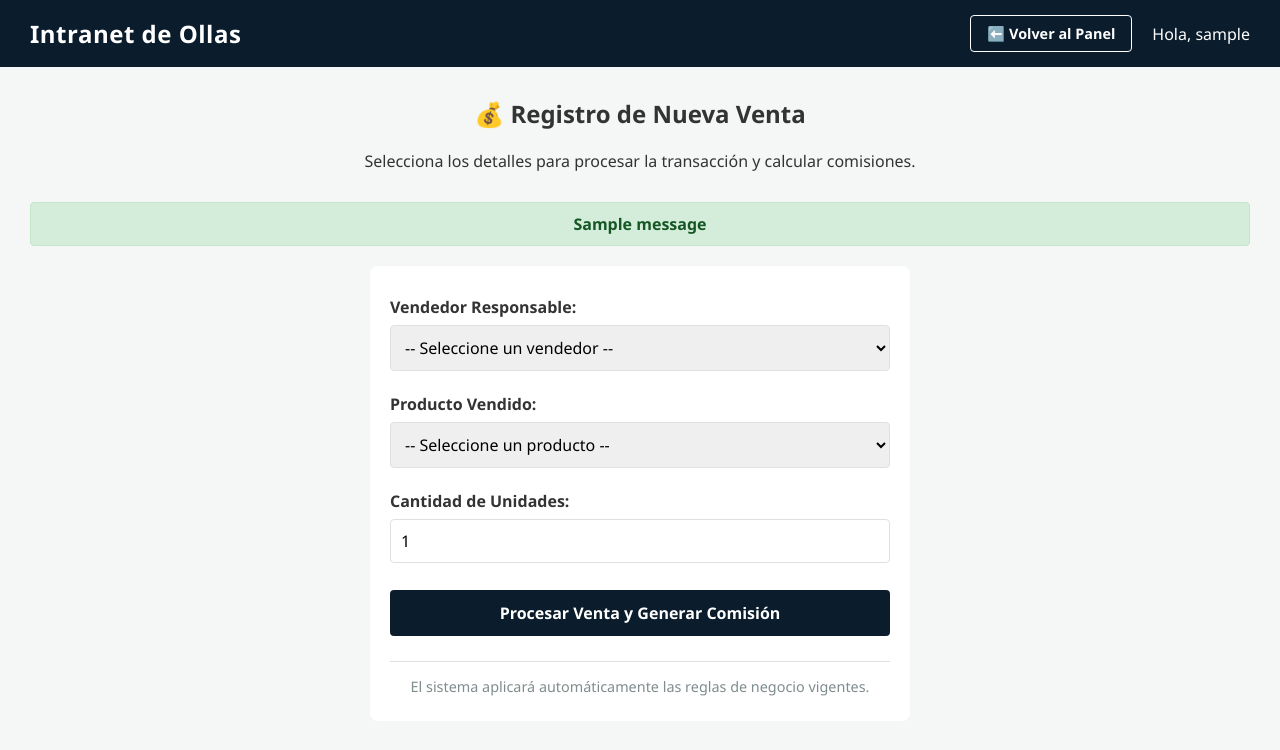
After one commit to RicardoHerrera2004/ProyectoWebColaboradores, a Django app: page /registrar-venta/ in a window 1280 px wide. The commit adds this page. Shown: the top 750 px of the page. Run offline with Django 5.2, Linux system fonts and the light colour scheme; a user stored in the database is signed in; tables that the repository leaves empty hold one stand-in row (values such as "Sample post"); one stand-in notice (Sample message) is shown.

Commit message:
Render y MiniCore de prueba

```diff
--- a/colaboradores/admin.py
+++ b/colaboradores/admin.py
@@ -1,5 +1,9 @@
 from django.contrib import admin
-from .models import Producto
+from .models import Producto, Vendedor, Venta, ComisionCalculada, ReglaNegocio
 
 # Clases Registradas
 admin.site.register(Producto)
+admin.site.register(Vendedor)
+admin.site.register(Venta)
+admin.site.register(ComisionCalculada)
+admin.site.register(ReglaNegocio)
--- a/colaboradores/models.py
+++ b/colaboradores/models.py
@@ -1,6 +1,7 @@
 from django.db import models
 from django.contrib.auth.models import User
-from django.contrib.auth.hashers import make_password
+from decimal import Decimal
+from django.core.validators import MinValueValidator
 
 #Modelo: Producto
 class Producto(models.Model):
@@ -18,3 +19,100 @@ class UsuarioVIP(models.Model):
 
     def __str__(self):
         return self.username
+
+#Modelo: Vendedor
+class Vendedor(models.Model):
+    user = models.OneToOneField(User, on_delete=models.CASCADE)
+    nombre_completo = models.CharField(max_length=100)
+    email = models.EmailField(unique=True)
+    fecha_registro = models.DateTimeField(auto_now_add=True)
+
+    class Meta:
+        verbose_name = 'Vendedor'
+        verbose_name_plural = 'Vendedores'
+        ordering = ['nombre_completo']
+
+    def __str__(self):
+        return self.nombre_completo
+
+#Modelo: Regla del negocio
+class ReglaNegocio(models.Model):
+    porcentaje = models.DecimalField(
+        max_digits=5,
+        decimal_places=2,
+        validators=[
+            MinValueValidator(Decimal('0.01'))],
+        help_text="Porcentaje de descuento aplicado a las ventas (ej: 10.00 para el 10%)"
+    )
+
+    monto_minimo = models.DecimalField(
+        max_digits=10,
+        decimal_places=2,
+        validators=[
+            MinValueValidator(Decimal('0.01'))],
+        help_text="Monto mínimo de venta para aplicar el descuento"
+    )
+
+    fecha_creacion = models.DateTimeField(auto_now_add=True)
+    activa = models.BooleanField(default=True)
+
+    class Meta:
+        verbose_name = 'Regla de Negocio'
+        verbose_name_plural = 'Reglas de Negocio'
+        ordering = ['monto_minimo']
+
+    def __str__(self):
+        return f"Regla {self.id}: {self.porcentaje}% descuento para ventas >= {self.monto_minimo}"
+
+    def porcentaje_decimal(self):
+        return self.porcentaje / Decimal('100')
+
+#Modelo: Venta
+class Venta(models.Model):
+    vendedor = models.ForeignKey(
+        Vendedor,
+        on_delete=models.CASCADE,
+        related_name='ventas'
+    )
+    producto = models.ForeignKey(
+        Producto,
+        on_delete=models.CASCADE,
+        related_name='ventas'
+    )
+    cantidad = models.IntegerField()
+    monto = models.DecimalField(
+        max_digits=10,
+        decimal_places=2,
+        validators=[MinValueValidator(Decimal('0.01'))]
+    )
+    fecha_venta = models.DateTimeField(auto_now_add=True)
+    fecha_modificacion = models.DateTimeField(auto_now=True)
+
+    class Meta:
+        verbose_name = 'Venta'
+        verbose_name_plural = 'Ventas'
+        ordering = ['-fecha_venta']
+
+    def __str__(self):
+        return f"Venta {self.id} - {self.producto.nombre} x{self.cantidad} por {self.vendedor.nombre_completo}"
+
+    def calcular_comision(self):
+        reglas_activas = ReglaNegocio.objects.filter(activa=True, monto_minimo__lte=self.monto).order_by('-monto_minimo')
+        if reglas_activas.exists():
+            regla_aplicable = reglas_activas.first()
+            return self.monto * regla_aplicable.porcentaje_decimal()
+        return Decimal('0.00')
+
+#Clase: ComisionCalculada
+class ComisionCalculada(models.Model):
+    venta = models.OneToOneField(Venta, on_delete=models.CASCADE, related_name='comision')
+    monto_comision = models.DecimalField(max_digits=10, decimal_places=2)
+    fecha_calculo = models.DateTimeField(auto_now_add=True)
+
+    class Meta:
+        verbose_name = 'Comisión Calculada'
+        verbose_name_plural = 'Comisiones Calculadas'
+        ordering = ['-fecha_calculo']
+
+    def __str__(self):
+        return f"Comisión para Venta {self.venta.id}: {self.monto_comision}"
--- a/colaboradores/templates/panel.html
+++ b/colaboradores/templates/panel.html
@@ -13,6 +13,11 @@
         <h2>Intranet de Ollas</h2>
 
         <ul class="navbar__menu">
+          <li>
+            <a href="{% url 'registrar_venta' %}" class="btn btn--enlace">
+              Registrar Venta
+            </a>
+          </li>
           <li>
             <a href="{% url 'login_vip' %}" class="btn btn--vip">
               Acceso VIP
--- /dev/null
+++ b/colaboradores/templates/registrar_venta.html
@@ -0,0 +1,97 @@
+{% load static %}
+<!doctype html>
+<html lang="es">
+  <head>
+    <meta charset="UTF-8" />
+    <meta name="viewport" content="width=device-width, initial-scale=1.0" />
+    <title>Registrar Nueva Venta | Inventario</title>
+    <link rel="stylesheet" href="{% static 'css/panel.css' %}" />
+  </head>
+  <body>
+    <header class="header-principal">
+      <nav class="navbar">
+        <h2 class="navbar__brand">Intranet de Ollas</h2>
+        <ul class="navbar__menu">
+          <li>
+            <a href="{% url 'panel' %}" class="btn btn--enlace">
+              ⬅️ Volver al Panel
+            </a>
+          </li>
+          <li>
+            <span>Hola, {{ request.user.username }}</span>
+          </li>
+        </ul>
+      </nav>
+    </header>
+
+    <main class="contenedor">
+      <header class="cabecera-seccion">
+        <h2>💰 Registro de Nueva Venta</h2>
+        <p>
+          Selecciona los detalles para procesar la transacción y calcular
+          comisiones.
+        </p>
+      </header>
+
+      {% if messages %} {% for message in messages %}
+      <aside
+        class="alerta alerta--error"
+        style="
+          background-color: #d4edda;
+          color: #155724;
+          border: 1px solid #c3e6cb;
+        "
+      >
+        {{ message }}
+      </aside>
+      {% endfor %} {% endif %}
+
+      <section class="tarjeta tarjeta--edicion">
+        <form method="POST" class="formulario-vertical">
+          {% csrf_token %}
+
+          <label for="vendedor_select">Vendedor Responsable:</label>
+          <select name="vendedor" id="vendedor_select" class="input" required>
+            <option value="">-- Seleccione un vendedor --</option>
+            {% for vendedor in vendedores %}
+            <option value="{{ vendedor.id }}">
+              {{ vendedor.nombre_completo }}
+            </option>
+            {% endfor %}
+          </select>
+
+          <label for="producto_select">Producto Vendido:</label>
+          <select name="producto" id="producto_select" class="input" required>
+            <option value="">-- Seleccione un producto --</option>
+            {% for producto in productos %}
+            <option value="{{ producto.id }}">
+              {{ producto.nombre }} — (${{ producto.precio }})
+            </option>
+            {% endfor %}
+          </select>
+
+          <label for="cantidad_input">Cantidad de Unidades:</label>
+          <input
+            type="number"
+            name="cantidad"
+            id="cantidad_input"
+            class="input"
+            min="1"
+            value="1"
+            required
+          />
+
+          <button type="submit" class="btn btn--oscuro btn--bloque">
+            Procesar Venta y Generar Comisión
+          </button>
+        </form>
+
+        <footer class="pie-tarjeta">
+          <p>
+            El sistema aplicará automáticamente las reglas de negocio vigentes.
+          </p>
+        </footer>
+      </section>
+    </main>
+  </body>
+</html>
--- a/colaboradores/urls.py
+++ b/colaboradores/urls.py
@@ -15,4 +15,7 @@ urlpatterns = [
     path('vip/login/', views.login_vip, name='login_vip'),
     path('vip/zona-secreta/', views.zona_secreta, name='zona_secreta'),
     path('vip/logout/', views.logout_vip, name='logout_vip'),
+
+    # Urls de Ventas
+    path('registrar-venta/', views.registrar_venta, name='registrar_venta'),
 ]
--- a/colaboradores/views.py
+++ b/colaboradores/views.py
@@ -1,7 +1,8 @@
 from django.shortcuts import render, redirect, get_object_or_404
 from django.contrib.auth.decorators import login_required
-from .models import Producto, UsuarioVIP
+from .models import Producto, UsuarioVIP, Venta, ComisionCalculada, Vendedor, Producto
 from django.contrib.auth.hashers import make_password, check_password
+from django.contrib import messages
 
 #LISTA DE LOS PRODUCTOS
 @login_required(login_url='/login/')
@@ -86,3 +87,43 @@ def logout_vip(request):
         del request.session['vip_id']
         del request.session['vip_nombre']
     return redirect('login_vip')
+
+#MINICORE
+@login_required(login_url='/login/')
+def registrar_venta(request):
+    if request.method == 'POST':
+        vendedor_id = request.POST.get('vendedor')
+        producto_id = request.POST.get('producto')
+        cantidad = int(request.POST.get('cantidad'))
+
+        vendedor = Vendedor.objects.get(id=vendedor_id)
+        producto = Producto.objects.get(id=producto_id)
+
+        monto_total = producto.precio * cantidad
+
+        nueva_venta = Venta.objects.create(
+            vendedor=vendedor,
+            producto=producto,
+            cantidad=cantidad,
+            monto=monto_total
+        )
+
+        monto_comision = nueva_venta.calcular_comision()
+
+        if monto_comision > 0:
+            ComisionCalculada.objects.create(
+                venta=nueva_venta,
+                monto_comision=monto_comision
+            )
+
+        messages.success(request, f'Venta registrada con éxito. Comisión generada: ${monto_comision}')
+        return redirect('registrar_venta')
+
+    else:
+        vendedores = Vendedor.objects.all()
+        productos = Producto.objects.all()
+        contexto = {
+            'vendedores': vendedores,
+            'productos': productos
+        }
+        return render(request, 'registrar_venta.html', contexto)
--- /dev/null
+++ b/requirements.txt
@@ -0,0 +1,5 @@
+asgiref==3.11.1
+dj-database-url==3.1.2
+Django==6.0.4
+sqlparse==0.5.5
+tzdata==2026.1
```
Also changed, not shown: configuracion_core/settings.py (+10 -4 lines), render.yaml (added, +22 -0 lines), colaboradores/migrations/0003_reglanegocio_vendedor_venta_comisioncalculada.py (added), colaboradores/migrations/0004_alter_reglanegocio_porcentaje.py (added), 1 other file.
